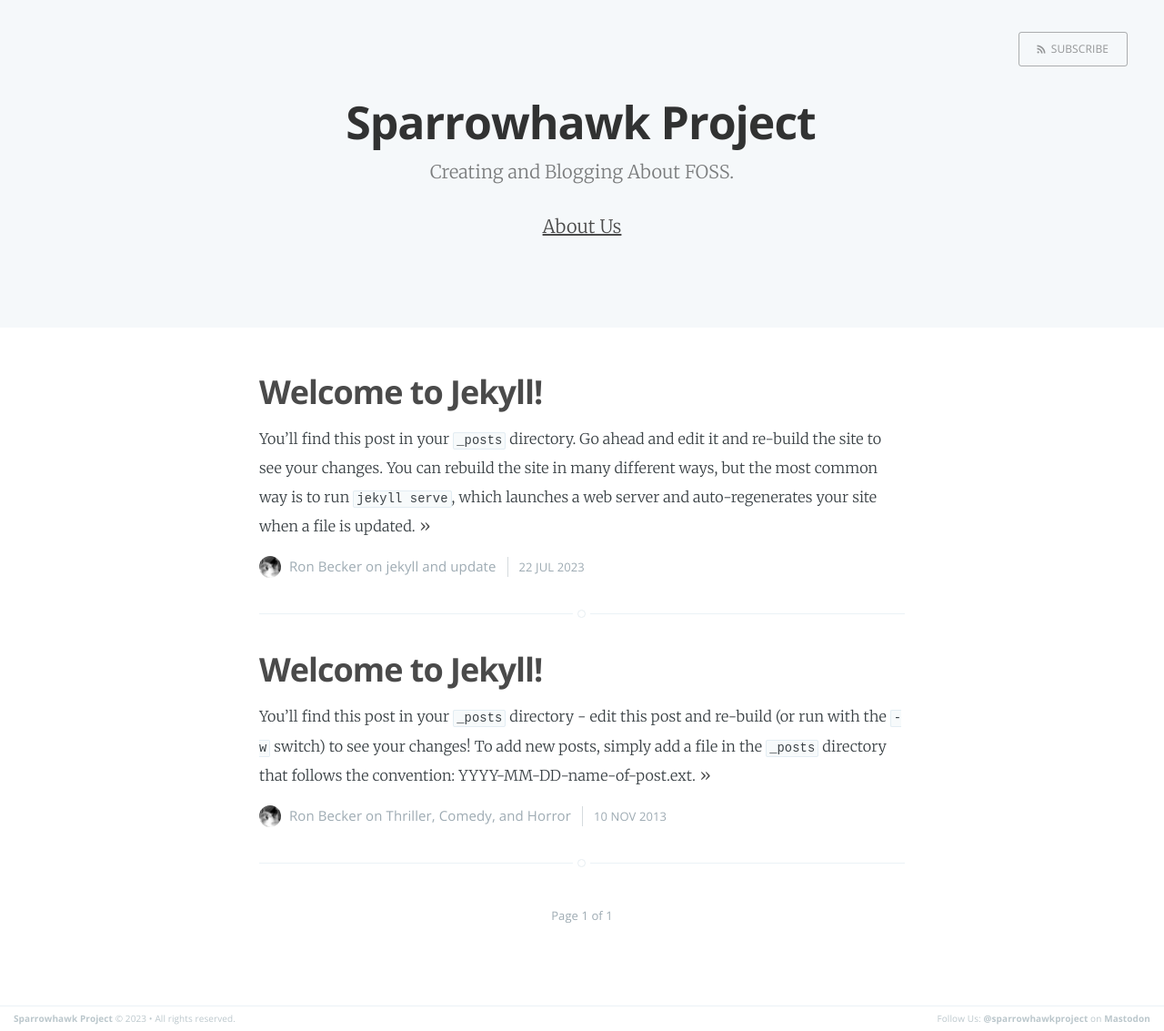
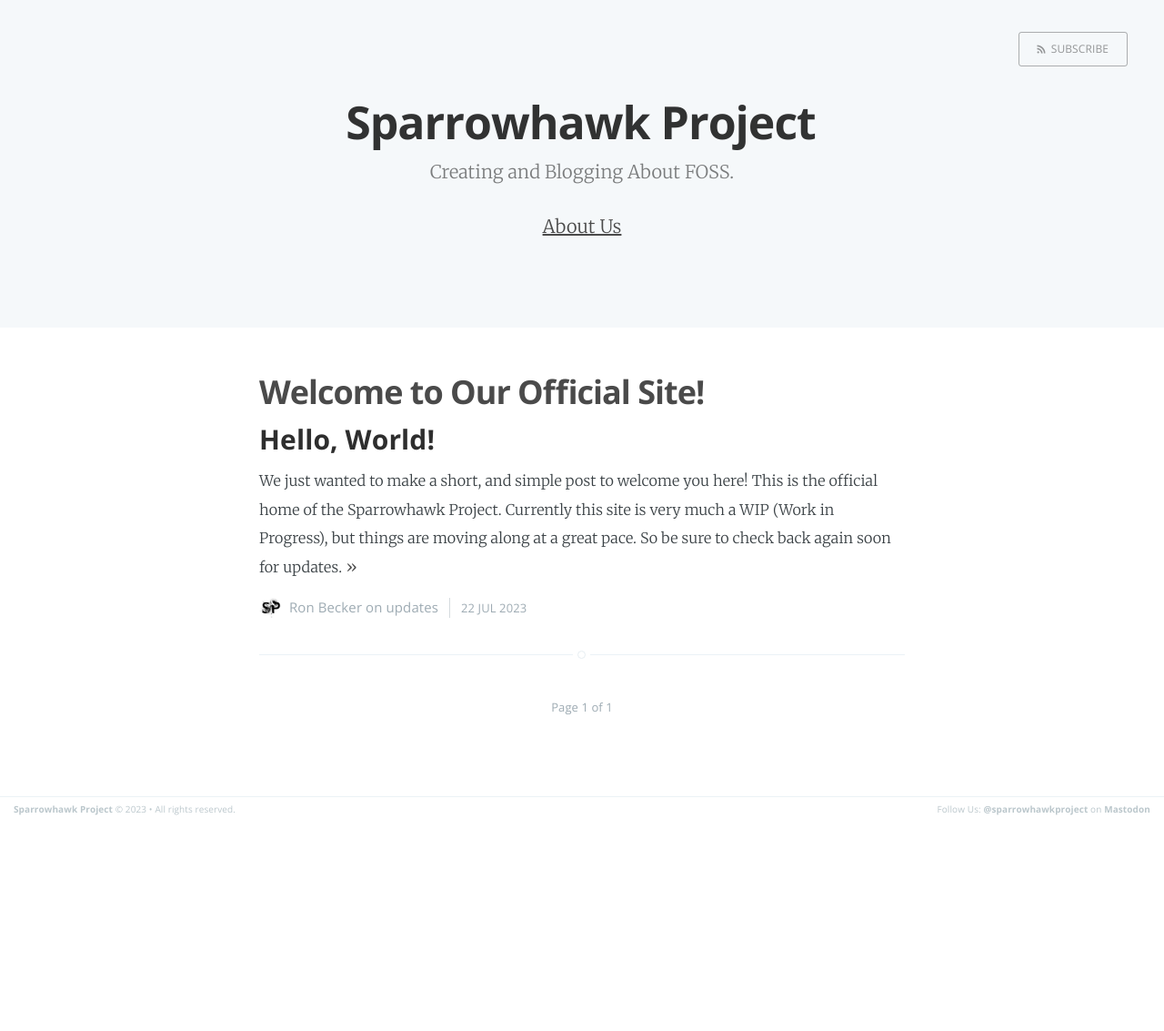
Before and after one commit to SparrowhawkProject/sparrowhawkproject.github.io, a Jekyll site: the page built from index.html, in a window 1280 px wide. Shown: the whole page at 91% size. Built offline with Jekyll 4.4.1, drawn with Linux system fonts in a browser that asks for light colours; the list of posts is cut into pages by our own code; after the commit the page ends 904 px from its top, so only the background shows below that.

Commit message:
Various Updates
Added Disqus comments.
Added "Hello, World Post!"
Changed some basic information

```diff
--- a/_config.yml
+++ b/_config.yml
@@ -16,4 +16,4 @@
 author: "Ron Becker"
 
 # Disqus config
-disqus-shortname: ""
+disqus-shortname: "sparrowhawkproject"
--- a/_layouts/page.html
+++ b/_layouts/page.html
@@ -3,10 +3,10 @@
 post_class: post-template page-template
 ---
 
-<!-- <nav class="main-nav clearfix">
+<nav class="main-nav clearfix">
     <a class="back-button icon-arrow-left" href="{{ site.baseurl }}">Home</a>
     <a class="subscribe-button icon-feed" href="{{ 'feed.xml' | relative_url}}">Subscribe</a>
-</nav> -->
+</nav>
 
 <header class="main-header post-head {% if page.cover %}"
     style="background-image: url({{ page.cover }}) {%else%}no-cover{% endif %}">
--- a/_posts/2013-11-10-welcome-to-jekyll.markdown
+++ /dev/null
@@ -1,24 +0,0 @@
----
-layout: post
-title:  "Welcome to Jekyll!"
-date:   2013-11-10 10:18:00
-categories: Thriller Comedy Horror
----
-
-You'll find this post in your `_posts` directory - edit this post and re-build (or run with the `-w` switch) to see your changes!
-To add new posts, simply add a file in the `_posts` directory that follows the convention: YYYY-MM-DD-name-of-post.ext.
-
-Jekyll also offers powerful support for code snippets:
-
-{% highlight ruby %}
-def print_hi(name)
-  puts "Hi, #{name}"
-end
-print_hi('Tom')
-#=> prints 'Hi, Tom' to STDOUT.
-{% endhighlight %}
-
-Check out the [Jekyll docs][jekyll] for more info on how to get the most out of Jekyll. File all bugs/feature requests at [Jekyll's GitHub repo][jekyll-gh].
-
-[jekyll-gh]: https://github.com/mojombo/jekyll
-[jekyll]:    http://jekyllrb.com
--- a/_posts/2023-07-22-welcome-to-jekyll.markdown
+++ /dev/null
@@ -1,29 +0,0 @@
----
-layout: post
-title:  "Welcome to Jekyll!"
-date:   2023-07-22 12:47:20 -0500
-categories: jekyll update
----
-You’ll find this post in your `_posts` directory. Go ahead and edit it and re-build the site to see your changes. You can rebuild the site in many different ways, but the most common way is to run `jekyll serve`, which launches a web server and auto-regenerates your site when a file is updated.
-
-Jekyll requires blog post files to be named according to the following format:
-
-`YEAR-MONTH-DAY-title.MARKUP`
-
-Where `YEAR` is a four-digit number, `MONTH` and `DAY` are both two-digit numbers, and `MARKUP` is the file extension representing the format used in the file. After that, include the necessary front matter. Take a look at the source for this post to get an idea about how it works.
-
-Jekyll also offers powerful support for code snippets:
-
-{% highlight ruby %}
-def print_hi(name)
-  puts "Hi, #{name}"
-end
-print_hi('Tom')
-#=> prints 'Hi, Tom' to STDOUT.
-{% endhighlight %}
-
-Check out the [Jekyll docs][jekyll-docs] for more info on how to get the most out of Jekyll. File all bugs/feature requests at [Jekyll’s GitHub repo][jekyll-gh]. If you have questions, you can ask them on [Jekyll Talk][jekyll-talk].
-
-[jekyll-docs]: https://jekyllrb.com/docs/home
-[jekyll-gh]:   https://github.com/jekyll/jekyll
-[jekyll-talk]: https://talk.jekyllrb.com/
--- /dev/null
+++ b/_posts/2023-07-22-welcome-to-out-official-site.md
@@ -0,0 +1,10 @@
+---
+layout: post
+title:  "Welcome to Our Official Site!"
+date:   2023-07-22 12:47:20 -0500
+categories: updates
+---
+### Hello, World!
+We just wanted to make a short, and simple post to welcome you here! This is the official home of the Sparrowhawk Project. Currently this site is very much a WIP (Work in Progress), but things are moving along at a great pace. So be sure to check back again soon for updates.
+
+Until then be sure to follow us on [Mastondon](https://mastodon.social) at [@sparrowhawkproject](https://mastodon.social/@sparrowhawkproject)!
```
Also changed, not shown: _includes/disqus.html (+23 -2 lines), _layouts/post.html (+41 -7 lines), about.md (+1 -1 lines), assets/images/blog-logo.png (added), assets/images/profile.png.
